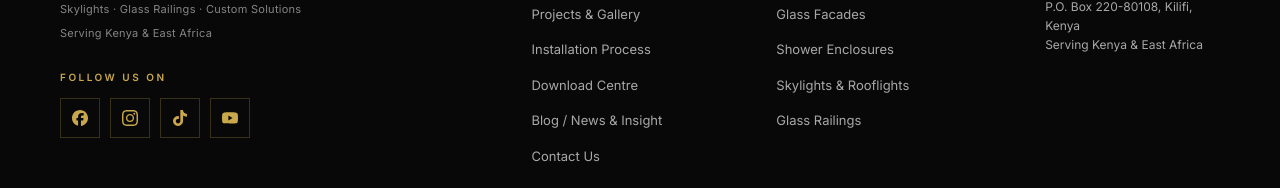
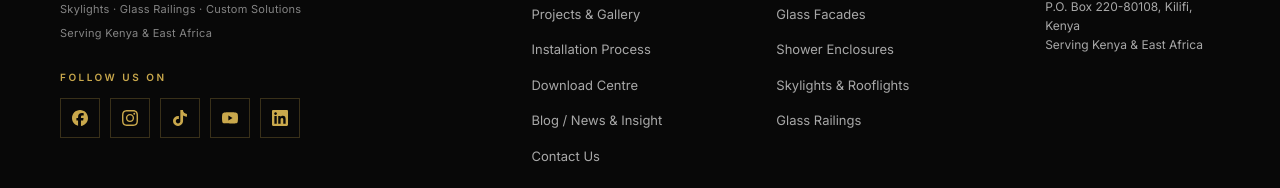
Before and after one commit to Luxoraglazeltd/luxorawebsite, a Next.js app: page /about in a window 1280 px wide. Shown: the part 2877-3065 px from the top of the page. Built offline with nearby package versions, Linux system fonts and the light colour scheme; no server answers.

Commit message:
footer linkedln icon

```diff
--- a/src/components/Footer.jsx
+++ b/src/components/Footer.jsx
@@ -32,6 +32,7 @@ const SOCIALS = [
   { label: "Instagram", icon: "instagram", href: SITE.socials.instagram },
   { label: "TikTok", icon: "tiktok", href: SITE.socials.tiktok },
   { label: "YouTube", icon: "youtube" },
+  { label: "LinkedIn", icon: "linkedin" },
 ];
 
 export default function Footer() {
```
